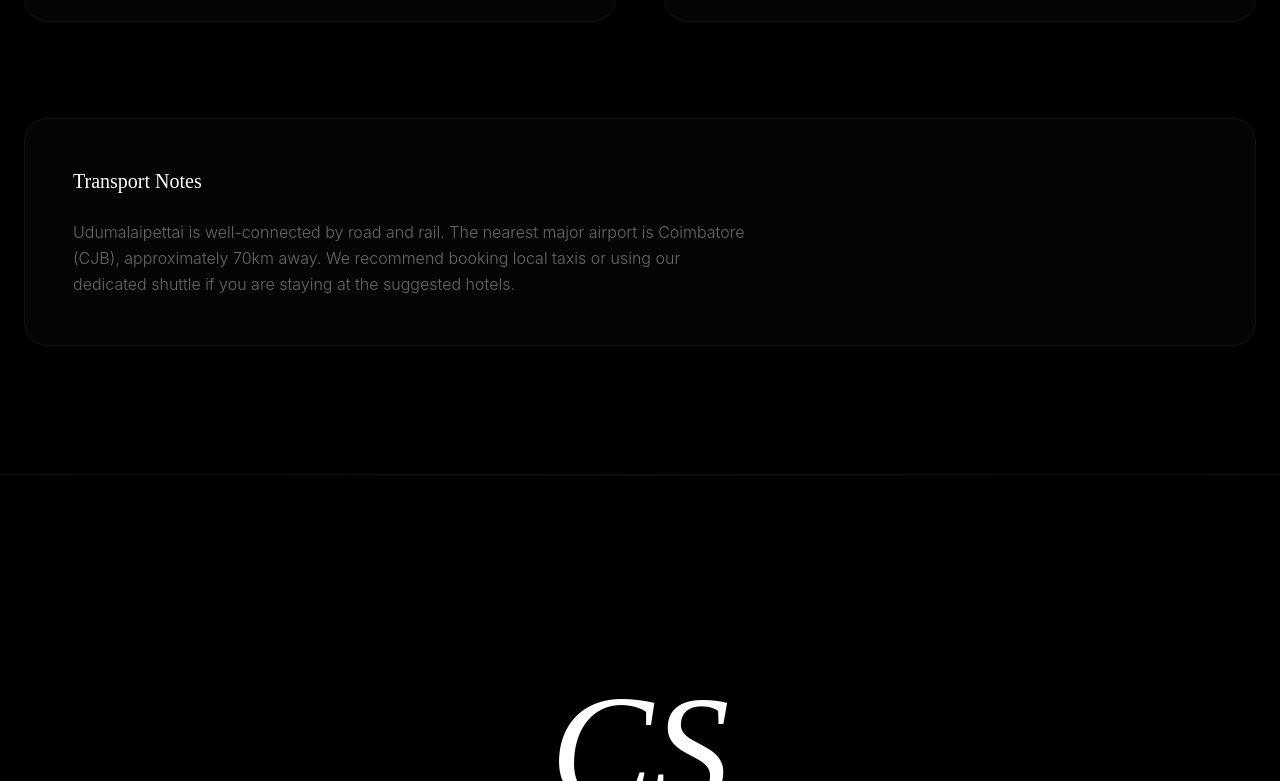
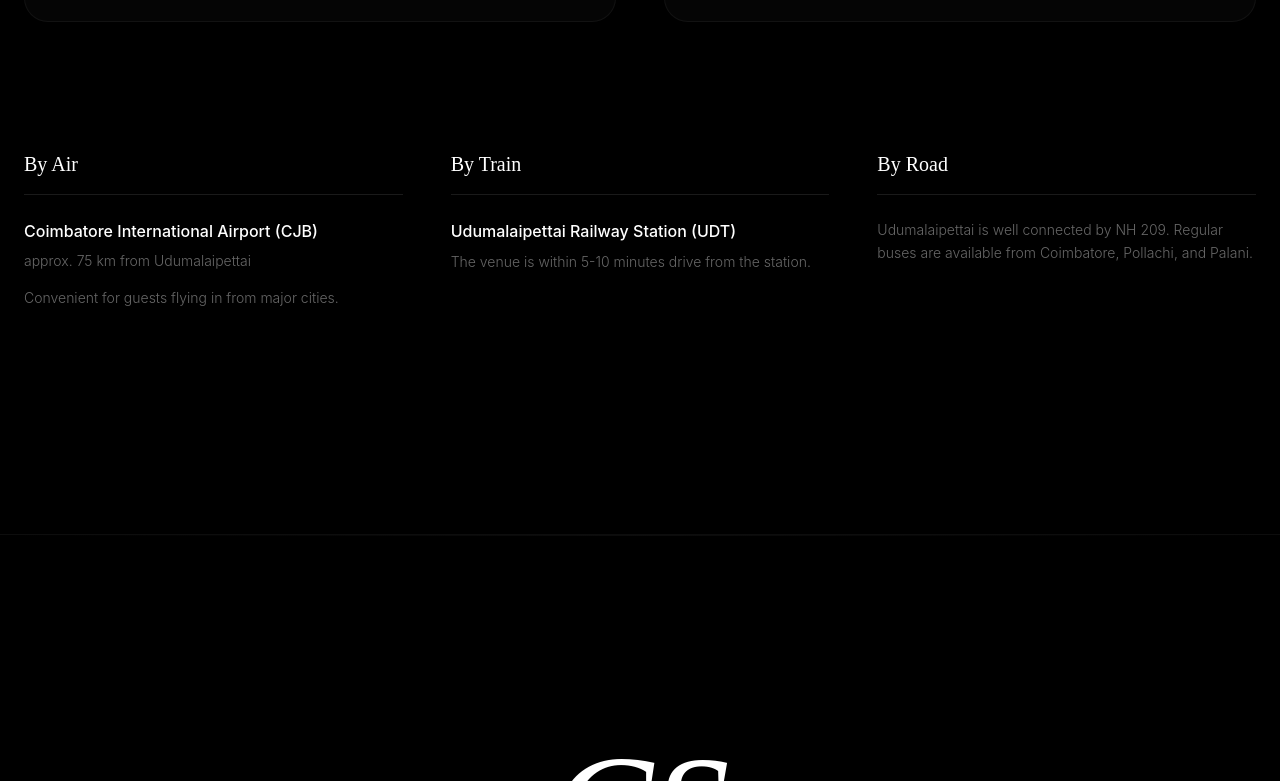
Before and after one commit to jamesandrewcwt-cpu/chriswed, a React (Vite) app: page /travel in a window 1280 px wide. Shown: the part 699-1480 px from the top of the page. Built offline with nearby package versions, Linux system fonts and the light colour scheme.

Commit message:
Update venue map link, add detailed transport modes, and remove gallery page

```diff
--- a/src/App.tsx
+++ b/src/App.tsx
@@ -2,7 +2,7 @@ import { BrowserRouter as Router, Routes, Route } from 'react-router-dom';
 import { SmoothScroll } from './components/layout/SmoothScroll';
 import Navbar from './components/layout/Navbar';
 import Home from './pages/Home';
-import Gallery from './pages/Gallery';
+
 import Travel from './pages/Travel';
 import { useEffect } from 'react';
 import { useLocation } from 'react-router-dom';
@@ -25,7 +25,7 @@ function App() {
           <Navbar />
           <Routes>
             <Route path="/" element={<Home />} />
-            <Route path="/gallery" element={<Gallery />} />
+
             <Route path="/travel" element={<Travel />} />
           </Routes>
         </main>
--- a/src/components/layout/Navbar.tsx
+++ b/src/components/layout/Navbar.tsx
@@ -13,7 +13,7 @@ export default function Navbar() {
 
       <div className="flex items-center gap-4 md:gap-10">
         <Link to="/" className="text-[9px] md:text-[10px] uppercase tracking-[0.3em] md:tracking-[0.4em] text-white/40 hover:text-white transition-colors">Invitation</Link>
-        <Link to="/gallery" className="text-[9px] md:text-[10px] uppercase tracking-[0.3em] md:tracking-[0.4em] text-white/40 hover:text-white transition-colors">Gallery</Link>
+
         <Link to="/travel" className="text-[9px] md:text-[10px] uppercase tracking-[0.3em] md:tracking-[0.4em] text-white/40 hover:text-white transition-colors">Travel</Link>
       </div>
     </motion.nav>
--- a/src/data/content.ts
+++ b/src/data/content.ts
@@ -13,10 +13,24 @@ export const weddingData = {
     time: "6:00 PM onwards", // Added a standard reception time as it wasn't on the card
     venue: "Tejas Mahal",
     address: "Thali road, Kuttai Thidal, Udumalaipettai, Tamil Nadu 642126",
-    googleMapsLink: "https://maps.google.com/maps?q=Tejas+Mahal+Udumalaipettai",
+    googleMapsLink: "https://share.google/iiAR6fwMvGppcMwjV",
     landmark: "Kuttai Thidal",
     parking: "Ample parking space available at the venue premises.",
     marriageDate: "May 18, 2026",
+  },
+  travel: {
+    air: {
+      airport: "Coimbatore International Airport (CJB)",
+      distance: "approx. 75 km from Udumalaipettai",
+      description: "Convenient for guests flying in from major cities."
+    },
+    train: {
+      station: "Udumalaipettai Railway Station (UDT)",
+      description: "The venue is within 5-10 minutes drive from the station."
+    },
+    road: {
+      description: "Udumalaipettai is well connected by NH 209. Regular buses are available from Coimbatore, Pollachi, and Palani."
+    }
   },
   story: {
     title: "A Meeting of Two Families",
--- a/src/pages/Gallery.tsx
+++ /dev/null
@@ -1,42 +0,0 @@
-import { motion } from 'framer-motion';
-import Footer from '../components/sections/Footer';
-
-export default function Gallery() {
-  return (
-    <div className="bg-black pt-32 min-h-screen">
-      <div className="section-container">
-        <motion.div
-          initial={{ opacity: 0, y: 20 }}
-          animate={{ opacity: 1, y: 0 }}
-          transition={{ duration: 1 }}
-          className="text-center mb-24"
-        >
-          <span className="text-white/30 uppercase tracking-[0.4em] text-[10px] mb-8 block">
-            Captured Moments
-          </span>
-          <h1 className="text-5xl md:text-8xl font-display text-white italic">
-            Gallery.
-          </h1>
-        </motion.div>
-
-        <div className="grid grid-cols-1 md:grid-cols-2 lg:grid-cols-3 gap-8">
-           {[1, 2, 3, 4, 5, 6].map((i) => (
-             <motion.div
-               key={i}
-               initial={{ opacity: 0, scale: 0.95 }}
-               whileInView={{ opacity: 1, scale: 1 }}
-               viewport={{ once: true }}
-               transition={{ delay: i * 0.1 }}
-               className="aspect-[4/5] bg-white/[0.02] border border-white/5 relative group overflow-hidden"
-             >
-                <div className="absolute inset-0 flex items-center justify-center opacity-10 group-hover:opacity-30 transition-opacity">
-                  <span className="font-display italic text-lg">Photo {i}</span>
-                </div>
-             </motion.div>
-           ))}
-        </div>
-      </div>
-      <Footer />
-    </div>
-  );
-}
--- a/src/pages/Travel.tsx
+++ b/src/pages/Travel.tsx
@@ -36,19 +36,51 @@ export default function Travel() {
           ))}
         </div>
 
+        <div className="mt-32 space-y-24">
           <motion.div
             initial={{ opacity: 0 }}
             whileInView={{ opacity: 1 }}
             viewport={{ once: true }}
-          className="mt-24 p-12 bg-white/[0.02] border border-white/5 rounded-3xl"
+            className="grid grid-cols-1 md:grid-cols-3 gap-12"
           >
-          <h3 className="text-xl font-display text-white mb-6">Transport Notes</h3>
-          <p className="text-white/40 font-light leading-relaxed max-w-2xl">
-            Udumalaipettai is well-connected by road and rail. The nearest major airport is Coimbatore (CJB), approximately 70km away. We recommend booking local taxis or using our dedicated shuttle if you are staying at the suggested hotels.
+            {/* Air */}
+            <div className="space-y-6">
+              <h3 className="text-xl font-display text-white border-b border-white/10 pb-4">By Air</h3>
+              <div className="space-y-2">
+                <p className="text-white font-medium">{weddingData.travel.air.airport}</p>
+                <p className="text-white/40 font-light text-sm">{weddingData.travel.air.distance}</p>
+                <p className="text-white/40 font-light text-sm mt-4 leading-relaxed">
+                  {weddingData.travel.air.description}
                 </p>
+              </div>
+            </div>
+
+            {/* Train */}
+            <div className="space-y-6">
+              <h3 className="text-xl font-display text-white border-b border-white/10 pb-4">By Train</h3>
+              <div className="space-y-2">
+                <p className="text-white font-medium">{weddingData.travel.train.station}</p>
+                <p className="text-white/40 font-light text-sm leading-relaxed">
+                  {weddingData.travel.train.description}
+                </p>
+              </div>
+            </div>
+
+            {/* Road */}
+            <div className="space-y-6">
+              <h3 className="text-xl font-display text-white border-b border-white/10 pb-4">By Road</h3>
+              <div className="space-y-2">
+                <p className="text-white/40 font-light text-sm leading-relaxed">
+                  {weddingData.travel.road.description}
+                </p>
+              </div>
+            </div>
           </motion.div>
         </div>
+      </div>
+      <div className="mt-24">
         <Footer />
+      </div>
     </div>
   );
 }
```
Lines whose indentation alone changed are shown as unchanged.
